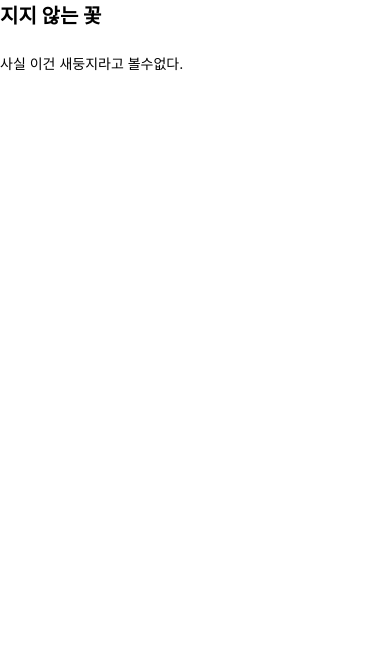
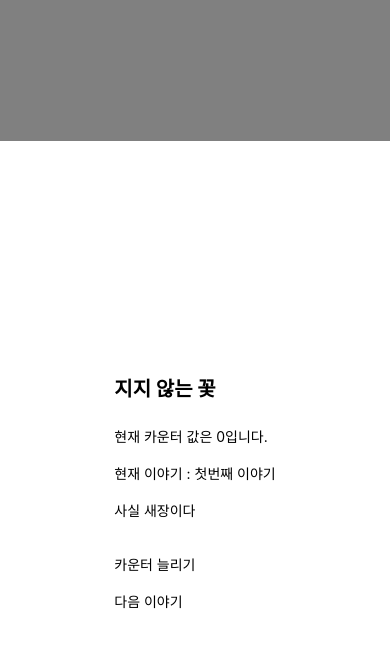
Before and after one commit to Rootstar07/Project, a React Native app: screen / in a window 390 px wide. Shown: the top 648 px of the page. Built offline with nearby package versions, Linux system fonts and the light colour scheme.

Commit message:
backup
코드 참고용

```diff
--- a/App.js
+++ b/App.js
@@ -1,31 +1,76 @@
-import React, { useState } from "react";
-import { Text, StyleSheet } from "react-native";
+import React, { useEffect, useState } from "react";
+import { Text, StyleSheet, View } from "react-native";
 
-const onPressTitle = () => {
-  console.log("title pressed");
-};
+let content = "사실 새장이다";
 
 const TextInANest = () => {
   const titleText = useState("지지 않는 꽃");
-  const bodyText = useState("사실 이건 새둥지라고 볼수없다.");
+  const bodyText = useState(content);
+
+  const [bodyText2, setbodyText2] = useState("첫번째 이야기");
+  const arr = ["1", "2", "3"];
+
+  const [value, setValue] = useState(0);
+
+  const onIncrease = () => {
+    setValue((value) => value + 1);
+    setbodyText2((bodyText2) => bodyText2 + arr[value]);
+  };
 
   return (
+    <View style={styles.baseView}>
+      <View style={styles.uiView}></View>
+      <View style={styles.storyView}>
         <Text style={styles.baseText}>
-      <Text style={styles.titleText} onPress={onPressTitle}>
+          <Text style={styles.titleText}>
             {titleText}
             {"\n"}
             {"\n"}
           </Text>
+          <View>현재 카운터 값은 {value}입니다.</View>
+          {"\n"}
+          {"\n"}
+          <View>현재 이야기 : {bodyText2}</View>
+          {"\n"}
+          {"\n"}
           <Text numberOfLines={5}>{bodyText}</Text>
+          <Text onPress={() => onIncrease()}>
+            {"\n"}
+            {"\n"}
+            카운터 늘리기
           </Text>
+
+          <Text onPress={() => setbodyText2(bodyText2 + arr[value])}>
+            {"\n"}
+            {"\n"}
+            다음 이야기
+          </Text>
+        </Text>
+      </View>
+    </View>
   );
 };
 
 const styles = StyleSheet.create({
+  uiView: {
+    flex: 1,
+    backgroundColor: "grey",
+  },
+
+  baseView: {
+    flex: 1,
+  },
+
+  storyView: {
+    flex: 5,
+    justifyContent: "center",
+    alignItems: "center",
+  },
+
   titleText: {
     fontSize: 20,
-    fontWeight: "bold"
-  }
+    fontWeight: "bold",
+  },
 });
 
 export default TextInANest;
```
Lines whose indentation alone changed are shown as unchanged.
